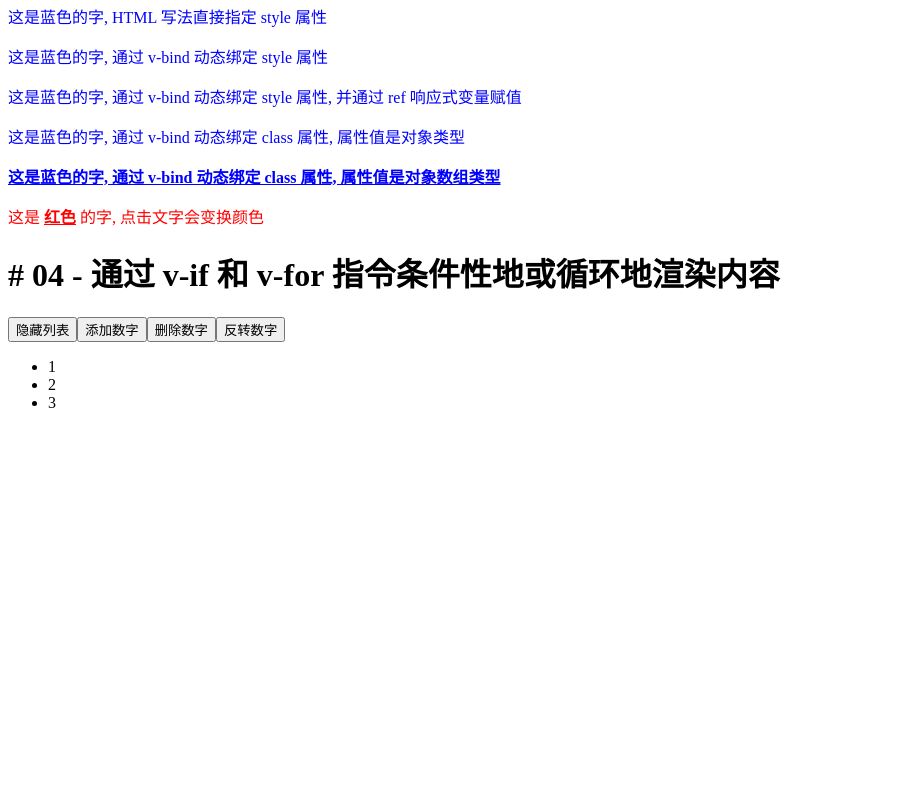
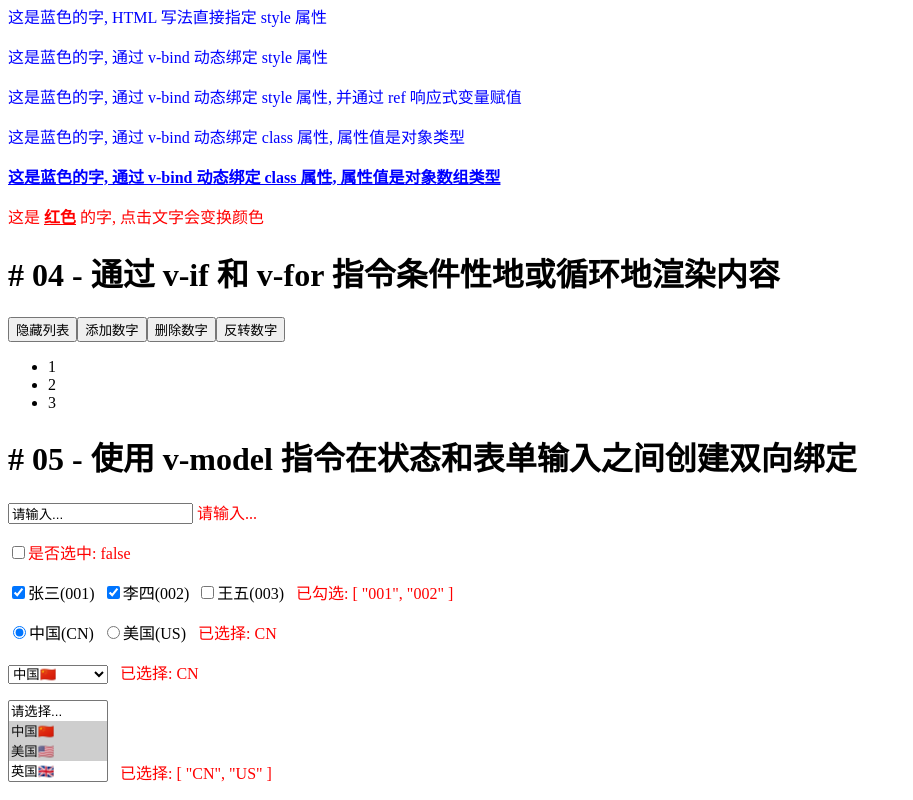
Before and after one commit to fushuwei/vue3-playground, a Vue app in the folder 01-vue-basic/: page / in a window 1280 px wide. Shown: the part 509-1309 px from the top of the page, without its empty margins (0-913 px from the left). Before the commit the page ends 937 px from the top, so only its background shows below. Built offline with nearby package versions, Linux system fonts and the light colour scheme.

Commit message:
练习v-model用法

```diff
--- a/01-vue-basic/src/App.vue
+++ b/01-vue-basic/src/App.vue
@@ -3,6 +3,7 @@ import HelloWorld from "@/views/HelloWorld.vue";
 import HandingInput from "@/views/HandingInput.vue";
 import AttributeBind from "@/views/AttributeBind.vue";
 import ConditionalsAndLoops from "@/views/ConditionalsAndLoops.vue";
+import FormBindings from "@/views/FormBindings.vue";
 </script>
 
 <template>
@@ -17,6 +18,9 @@ import ConditionalsAndLoops from "@/views/ConditionalsAndLoops.vue";
 
   <h1># 04 - 通过 v-if 和 v-for 指令条件性地或循环地渲染内容</h1>
   <ConditionalsAndLoops/>
+
+  <h1># 05 - 使用 v-model 指令在状态和表单输入之间创建双向绑定</h1>
+  <FormBindings/>
 </template>
 
 <style scoped></style>
--- /dev/null
+++ b/01-vue-basic/src/views/FormBindings.vue
@@ -0,0 +1,60 @@
+<script setup lang="ts">
+import { ref } from "vue";
+
+const textContent = ref("请输入...");
+
+const isChecked = ref(false);
+
+const checkboxValues = ref(['001', '002']);
+
+const radioValues = ref('CN');
+
+const singleSelectedValue = ref('CN');
+
+const multiSelectedValue = ref(['CN', 'US']);
+</script>
+
+<template>
+  <p><input type="text" v-model="textContent"/> <span style="color: red;">{{ textContent }}</span></p>
+
+  <p><input type="checkbox" id="100" v-model="isChecked"/><label for="100" style="color: red;">是否选中: {{
+      isChecked
+    }}</label></p>
+
+  <p>
+    <input type="checkbox" id="zhangsan" value="001" v-model="checkboxValues"/><label for="zhangsan">张三(001)</label>&nbsp;
+    <input type="checkbox" id="lisi" value="002" v-model="checkboxValues"/><label for="lisi">李四(002)</label>&nbsp;
+    <input type="checkbox" id="wangwu" value="003" v-model="checkboxValues"/><label for="wangwu">王五(003)</label>&nbsp;&nbsp;
+    <span style="color: red;">已勾选: {{ checkboxValues }}</span>
+  </p>
+
+  <p>
+    <input type="radio" id="cn" value="CN" v-model="radioValues"/><label for="cn">中国(CN)</label>&nbsp;
+    <input type="radio" id="us" value="US" v-model="radioValues"/><label for="us">美国(US)</label>&nbsp;&nbsp;
+    <span style="color: red;">已选择: {{ radioValues }}</span>
+  </p>
+
+  <p>
+    <select v-model="singleSelectedValue" style="width: 100px">
+      <option>请选择...</option>
+      <option value="CN">中国🇨🇳</option>
+      <option value="US">美国🇺🇸</option>
+      <option value="EN">英国🇬🇧</option>
+    </select>&nbsp;&nbsp;
+    <span style="color: red;">已选择: {{ singleSelectedValue }}</span>
+  </p>
+
+  <p>
+    <select v-model="multiSelectedValue" multiple style="width: 100px">
+      <option>请选择...</option>
+      <option value="CN">中国🇨🇳</option>
+      <option value="US">美国🇺🇸</option>
+      <option value="EN">英国🇬🇧</option>
+    </select>&nbsp;&nbsp;
+    <span style="color: red;">已选择: {{ multiSelectedValue }}</span>
+  </p>
+</template>
+
+<style scoped>
+
+</style>
```
